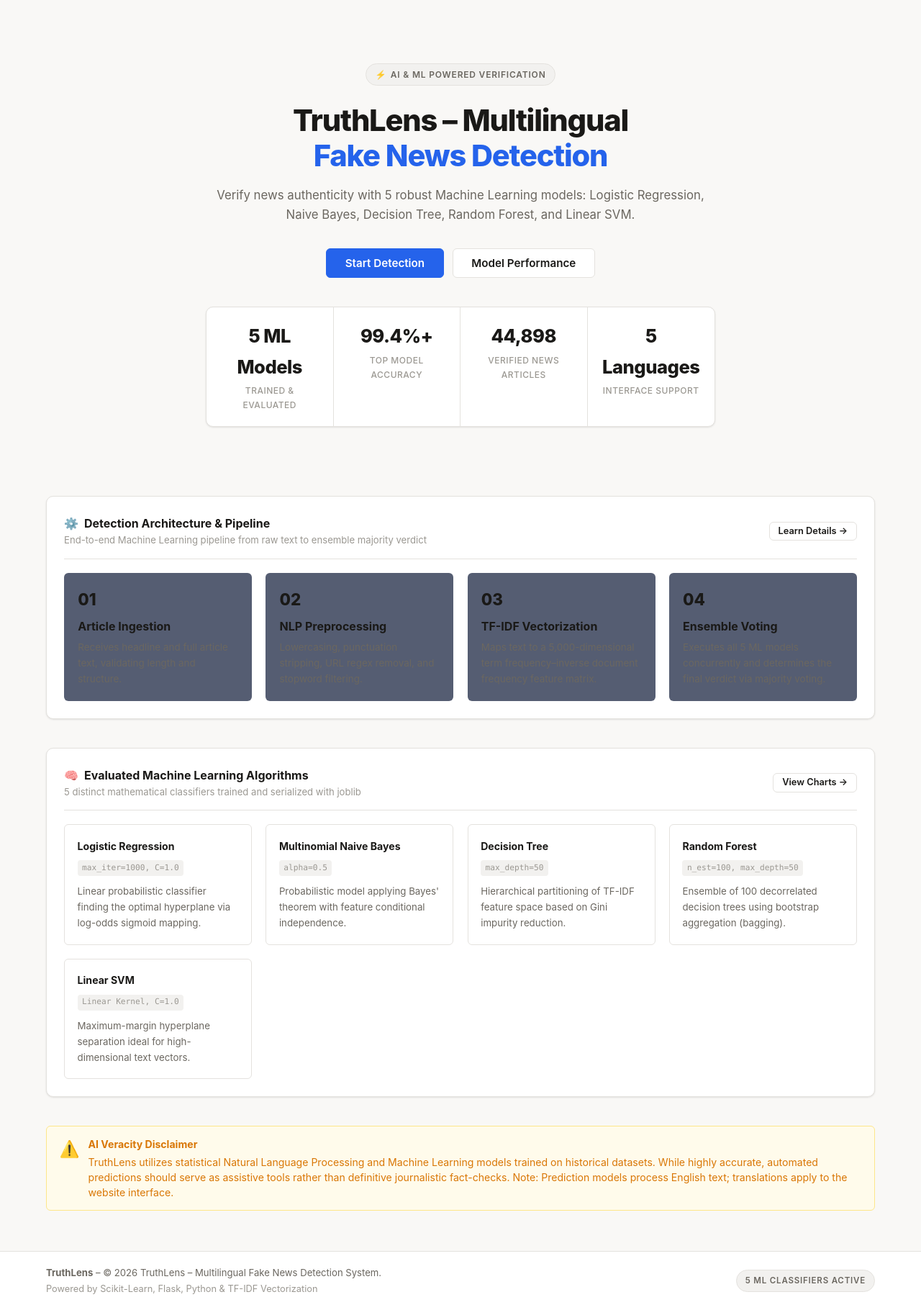
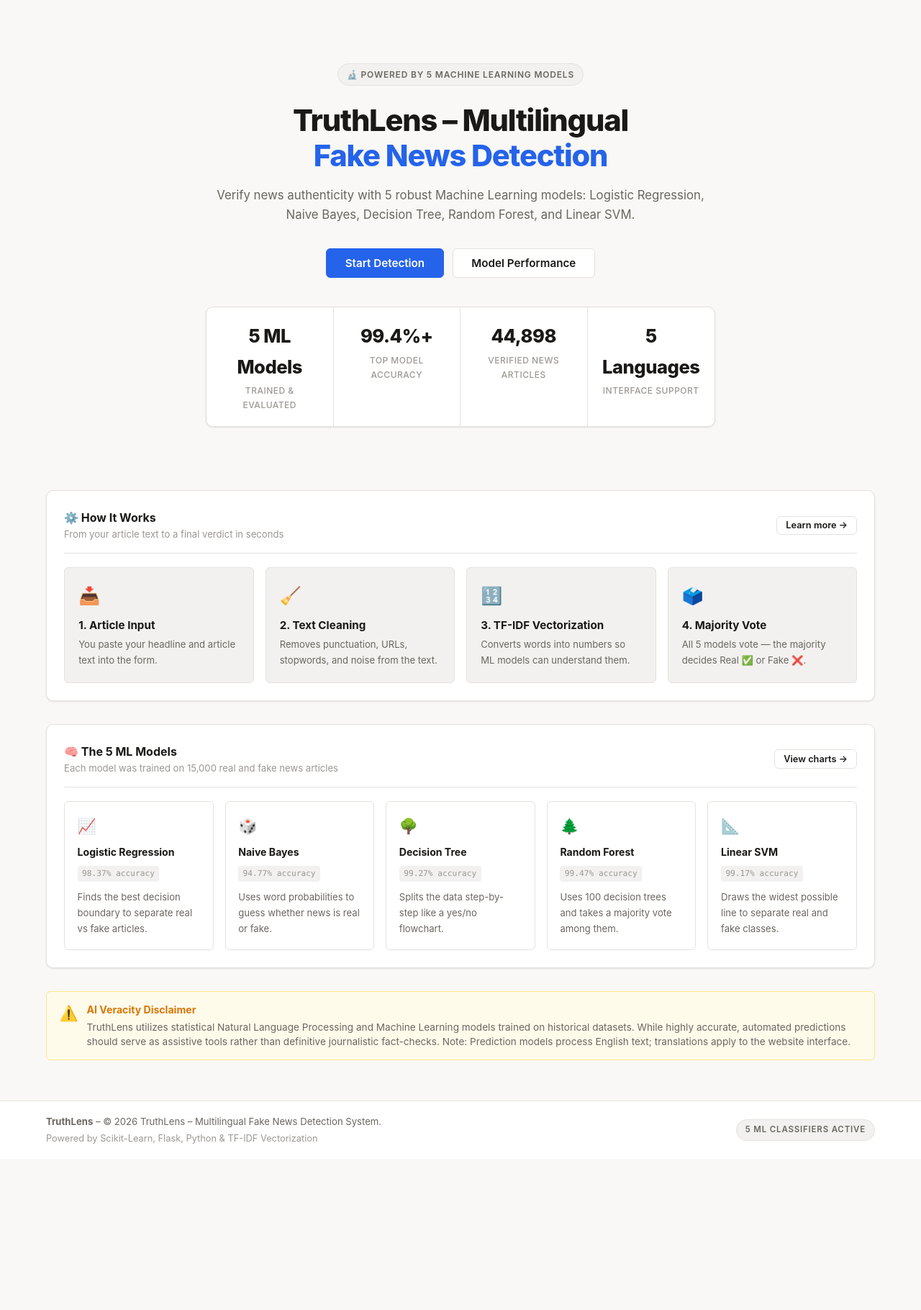
Before and after one commit to KEVINLOURDU/TruthLens, a Flask app: page / in a window 1280 px wide. Shown: the part 56-1876 px from the top of the page at 72% size. After the commit the page ends 1645 px from the top, so only its background shows below. Run offline with Flask 3, Linux system fonts and the light colour scheme.

Commit message:
✨ Homepage: replace badge with emoji fix all inline styles for light theme

```diff
--- a/templates/index.html
+++ b/templates/index.html
@@ -1,11 +1,11 @@
 {% extends "base.html" %}
-{% block title %}AI-Powered Fake News Detection{% endblock %}
+{% block title %}Fake News Detection{% endblock %}
 
 {% block content %}
 <!-- Hero Section -->
 <section class="hero-section">
     <div class="badge-tag">
-        <span>⚡</span> <span data-i18n="hero_badge">AI & ML Powered Verification</span>
+        🔬 Powered by 5 Machine Learning Models
     </div>
 
     <h1 class="hero-title">
@@ -14,131 +14,136 @@
     </h1>
 
     <p class="hero-desc" data-i18n="hero_desc">
-        Verify news authenticity with 5 robust Machine Learning models: Logistic Regression, Naive Bayes, Decision Tree, Random Forest, and Linear SVM.
+        Paste any news article and TruthLens checks it across 5 ML classifiers — Logistic Regression, Naive Bayes, Decision Tree, Random Forest, and SVM — then gives a majority verdict.
     </p>
 
     <div class="hero-cta">
         <a href="{{ url_for('detect') }}" class="btn btn-primary btn-lg" data-i18n="btn_start_detect">
-            <span>🔍</span> Start Detection
+            🔍 Start Detection
         </a>
         <a href="{{ url_for('performance') }}" class="btn btn-secondary btn-lg" data-i18n="btn_view_perf">
-            <span>📊</span> Model Performance
+            📊 Model Performance
         </a>
     </div>
 
     <!-- Quick Stats Bar -->
     <div class="hero-stats-bar">
         <div class="stat-item">
-            <h3 data-i18n="stat_algorithms">5 ML Models</h3>
+            <h3 data-i18n="stat_algorithms">5 Models</h3>
             <p data-i18n="stat_algorithms_sub">Trained & Evaluated</p>
         </div>
         <div class="stat-item">
             <h3 data-i18n="stat_accuracy">99.4%+</h3>
-            <p data-i18n="stat_accuracy_sub">Top Model Accuracy</p>
+            <p data-i18n="stat_accuracy_sub">Top Accuracy</p>
         </div>
         <div class="stat-item">
             <h3 data-i18n="stat_dataset">44,898</h3>
-            <p data-i18n="stat_dataset_sub">Verified News Articles</p>
+            <p data-i18n="stat_dataset_sub">News Articles</p>
         </div>
         <div class="stat-item">
             <h3 data-i18n="stat_languages">5 Languages</h3>
-            <p data-i18n="stat_languages_sub">Interface Support</p>
+            <p data-i18n="stat_languages_sub">UI Support</p>
         </div>
     </div>
 </section>
 
-<!-- System Architecture & Workflow -->
-<section style="margin-top: 3.5rem;">
+<!-- How It Works -->
+<section style="margin-top: 3rem;">
     <div class="card">
         <div class="card-header">
             <div>
-                <h2 class="card-title"><span>⚙️</span> Detection Architecture & Pipeline</h2>
-                <p class="card-subtitle">End-to-end Machine Learning pipeline from raw text to ensemble majority verdict</p>
+                <h2 class="card-title">⚙️ How It Works</h2>
+                <p class="card-subtitle">From your article text to a final verdict in seconds</p>
             </div>
-            <a href="{{ url_for('about') }}" class="btn btn-secondary btn-sm">Learn Details →</a>
+            <a href="{{ url_for('about') }}" class="btn btn-secondary btn-sm">Learn more →</a>
         </div>
 
-        <div style="display: grid; grid-template-columns: repeat(auto-fit, minmax(220px, 1fr)); gap: 1.2rem; margin-top: 1rem;">
-            <div style="background: rgba(14, 25, 55, 0.7); border: 1px solid var(--border-color); padding: 1.2rem; border-radius: var(--radius-sm);">
-                <div style="font-size: 1.4rem; color: var(--accent-cyan); font-weight: 800; margin-bottom: 0.3rem;">01</div>
-                <h4 style="font-size: 1rem; margin-bottom: 0.3rem;">Article Ingestion</h4>
-                <p style="font-size: 0.84rem; color: var(--text-secondary);">Receives headline and full article text, validating length and structure.</p>
+        <div style="display: grid; grid-template-columns: repeat(auto-fit, minmax(200px, 1fr)); gap: 1rem; margin-top: 0.5rem;">
+            <div style="background: var(--bg-muted); border: 1px solid var(--border); padding: 1.2rem; border-radius: var(--radius-sm);">
+                <div style="font-size: 1.5rem; margin-bottom: 0.5rem;">📥</div>
+                <h4 style="font-size: 0.95rem; font-weight: 700; margin-bottom: 0.3rem; color: var(--text);">1. Article Input</h4>
+                <p style="font-size: 0.82rem; color: var(--text-secondary);">You paste your headline and article text into the form.</p>
             </div>
 
-            <div style="background: rgba(14, 25, 55, 0.7); border: 1px solid var(--border-color); padding: 1.2rem; border-radius: var(--radius-sm);">
-                <div style="font-size: 1.4rem; color: var(--accent-blue); font-weight: 800; margin-bottom: 0.3rem;">02</div>
-                <h4 style="font-size: 1rem; margin-bottom: 0.3rem;">NLP Preprocessing</h4>
-                <p style="font-size: 0.84rem; color: var(--text-secondary);">Lowercasing, punctuation stripping, URL regex removal, and stopword filtering.</p>
+            <div style="background: var(--bg-muted); border: 1px solid var(--border); padding: 1.2rem; border-radius: var(--radius-sm);">
+                <div style="font-size: 1.5rem; margin-bottom: 0.5rem;">🧹</div>
+                <h4 style="font-size: 0.95rem; font-weight: 700; margin-bottom: 0.3rem; color: var(--text);">2. Text Cleaning</h4>
+                <p style="font-size: 0.82rem; color: var(--text-secondary);">Removes punctuation, URLs, stopwords, and noise from the text.</p>
             </div>
 
-            <div style="background: rgba(14, 25, 55, 0.7); border: 1px solid var(--border-color); padding: 1.2rem; border-radius: var(--radius-sm);">
-                <div style="font-size: 1.4rem; color: var(--accent-purple); font-weight: 800; margin-bottom: 0.3rem;">03</div>
-                <h4 style="font-size: 1rem; margin-bottom: 0.3rem;">TF-IDF Vectorization</h4>
-                <p style="font-size: 0.84rem; color: var(--text-secondary);">Maps text to a 5,000-dimensional term frequency–inverse document frequency feature matrix.</p>
+            <div style="background: var(--bg-muted); border: 1px solid var(--border); padding: 1.2rem; border-radius: var(--radius-sm);">
+                <div style="font-size: 1.5rem; margin-bottom: 0.5rem;">🔢</div>
+                <h4 style="font-size: 0.95rem; font-weight: 700; margin-bottom: 0.3rem; color: var(--text);">3. TF-IDF Vectorization</h4>
+                <p style="font-size: 0.82rem; color: var(--text-secondary);">Converts words into numbers so ML models can understand them.</p>
             </div>
 
-            <div style="background: rgba(14, 25, 55, 0.7); border: 1px solid var(--border-color); padding: 1.2rem; border-radius: var(--radius-sm);">
-                <div style="font-size: 1.4rem; color: var(--color-real); font-weight: 800; margin-bottom: 0.3rem;">04</div>
-                <h4 style="font-size: 1rem; margin-bottom: 0.3rem;">Ensemble Voting</h4>
-                <p style="font-size: 0.84rem; color: var(--text-secondary);">Executes all 5 ML models concurrently and determines the final verdict via majority voting.</p>
+            <div style="background: var(--bg-muted); border: 1px solid var(--border); padding: 1.2rem; border-radius: var(--radius-sm);">
+                <div style="font-size: 1.5rem; margin-bottom: 0.5rem;">🗳️</div>
+                <h4 style="font-size: 0.95rem; font-weight: 700; margin-bottom: 0.3rem; color: var(--text);">4. Majority Vote</h4>
+                <p style="font-size: 0.82rem; color: var(--text-secondary);">All 5 models vote — the majority decides Real ✅ or Fake ❌.</p>
             </div>
         </div>
     </div>
 </section>
 
-<!-- The 5 ML Algorithms Grid -->
-<section style="margin-top: 2.5rem;">
+<!-- The 5 ML Models -->
+<section style="margin-top: 2rem;">
     <div class="card">
         <div class="card-header">
             <div>
-                <h2 class="card-title"><span>🧠</span> Evaluated Machine Learning Algorithms</h2>
-                <p class="card-subtitle">5 distinct mathematical classifiers trained and serialized with joblib</p>
+                <h2 class="card-title">🧠 The 5 ML Models</h2>
+                <p class="card-subtitle">Each model was trained on 15,000 real and fake news articles</p>
             </div>
-            <a href="{{ url_for('performance') }}" class="btn btn-secondary btn-sm">View Charts →</a>
+            <a href="{{ url_for('performance') }}" class="btn btn-secondary btn-sm">View charts →</a>
         </div>
 
-        <div style="display: grid; grid-template-columns: repeat(auto-fit, minmax(210px, 1fr)); gap: 1.2rem;">
+        <div style="display: grid; grid-template-columns: repeat(auto-fit, minmax(200px, 1fr)); gap: 1rem;">
             <div class="model-card">
+                <div style="font-size: 1.3rem; margin-bottom: 0.4rem;">📈</div>
                 <div class="model-name">Logistic Regression</div>
-                <div class="model-param-tag">max_iter=1000, C=1.0</div>
-                <p style="font-size: 0.83rem; color: var(--text-secondary);">Linear probabilistic classifier finding the optimal hyperplane via log-odds sigmoid mapping.</p>
+                <div class="model-param-tag">98.37% accuracy</div>
+                <p style="font-size: 0.82rem; color: var(--text-secondary);">Finds the best decision boundary to separate real vs fake articles.</p>
             </div>
 
             <div class="model-card">
-                <div class="model-name">Multinomial Naive Bayes</div>
-                <div class="model-param-tag">alpha=0.5</div>
-                <p style="font-size: 0.83rem; color: var(--text-secondary);">Probabilistic model applying Bayes' theorem with feature conditional independence.</p>
+                <div style="font-size: 1.3rem; margin-bottom: 0.4rem;">🎲</div>
+                <div class="model-name">Naive Bayes</div>
+                <div class="model-param-tag">94.77% accuracy</div>
+                <p style="font-size: 0.82rem; color: var(--text-secondary);">Uses word probabilities to guess whether news is real or fake.</p>
             </div>
 
             <div class="model-card">
+                <div style="font-size: 1.3rem; margin-bottom: 0.4rem;">🌳</div>
                 <div class="model-name">Decision Tree</div>
-                <div class="model-param-tag">max_depth=50</div>
-                <p style="font-size: 0.83rem; color: var(--text-secondary);">Hierarchical partitioning of TF-IDF feature space based on Gini impurity reduction.</p>
+                <div class="model-param-tag">99.27% accuracy</div>
+                <p style="font-size: 0.82rem; color: var(--text-secondary);">Splits the data step-by-step like a yes/no flowchart.</p>
             </div>
 
             <div class="model-card">
+                <div style="font-size: 1.3rem; margin-bottom: 0.4rem;">🌲</div>
                 <div class="model-name">Random Forest</div>
-                <div class="model-param-tag">n_est=100, max_depth=50</div>
-                <p style="font-size: 0.83rem; color: var(--text-secondary);">Ensemble of 100 decorrelated decision trees using bootstrap aggregation (bagging).</p>
+                <div class="model-param-tag">99.47% accuracy</div>
+                <p style="font-size: 0.82rem; color: var(--text-secondary);">Uses 100 decision trees and takes a majority vote among them.</p>
             </div>
 
             <div class="model-card">
+                <div style="font-size: 1.3rem; margin-bottom: 0.4rem;">📐</div>
                 <div class="model-name">Linear SVM</div>
-                <div class="model-param-tag">Linear Kernel, C=1.0</div>
-                <p style="font-size: 0.83rem; color: var(--text-secondary);">Maximum-margin hyperplane separation ideal for high-dimensional text vectors.</p>
+                <div class="model-param-tag">99.17% accuracy</div>
+                <p style="font-size: 0.82rem; color: var(--text-secondary);">Draws the widest possible line to separate real and fake classes.</p>
             </div>
         </div>
     </div>
 </section>
 
-<!-- Disclaimer Box -->
-<section style="margin-top: 2.5rem;">
+<!-- Disclaimer -->
+<section style="margin-top: 2rem;">
     <div class="alert-box alert-warning">
-        <span style="font-size: 1.4rem;">⚠️</span>
+        <span style="font-size: 1.3rem;">⚠️</span>
         <div>
-            <strong data-i18n="disclaimer_title">AI Veracity Disclaimer</strong>
-            <p data-i18n="disclaimer_text" style="font-size: 0.88rem; margin-top: 0.2rem;">
-                TruthLens utilizes statistical Natural Language Processing and Machine Learning models trained on historical datasets. While highly accurate, automated predictions should serve as assistive tools rather than definitive journalistic fact-checks. Note: Prediction models process English text; translations apply to the website interface.
+            <strong data-i18n="disclaimer_title">Disclaimer</strong>
+            <p data-i18n="disclaimer_text" style="font-size: 0.85rem; margin-top: 0.2rem; color: var(--text-secondary);">
+                TruthLens uses ML models trained on historical datasets. Results are highly accurate but should be used as a guide, not a definitive fact-check. The models work best with English text; language options only change the website interface.
             </p>
         </div>
     </div>
```
